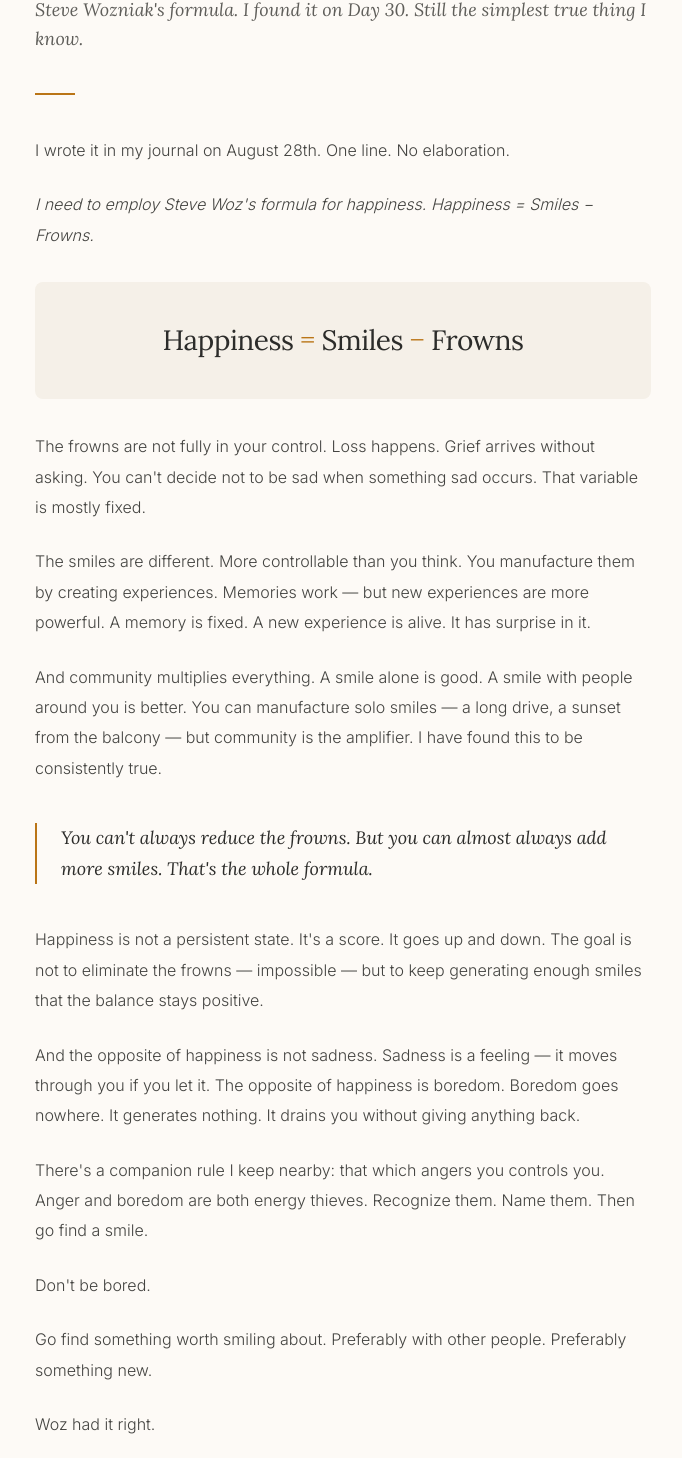
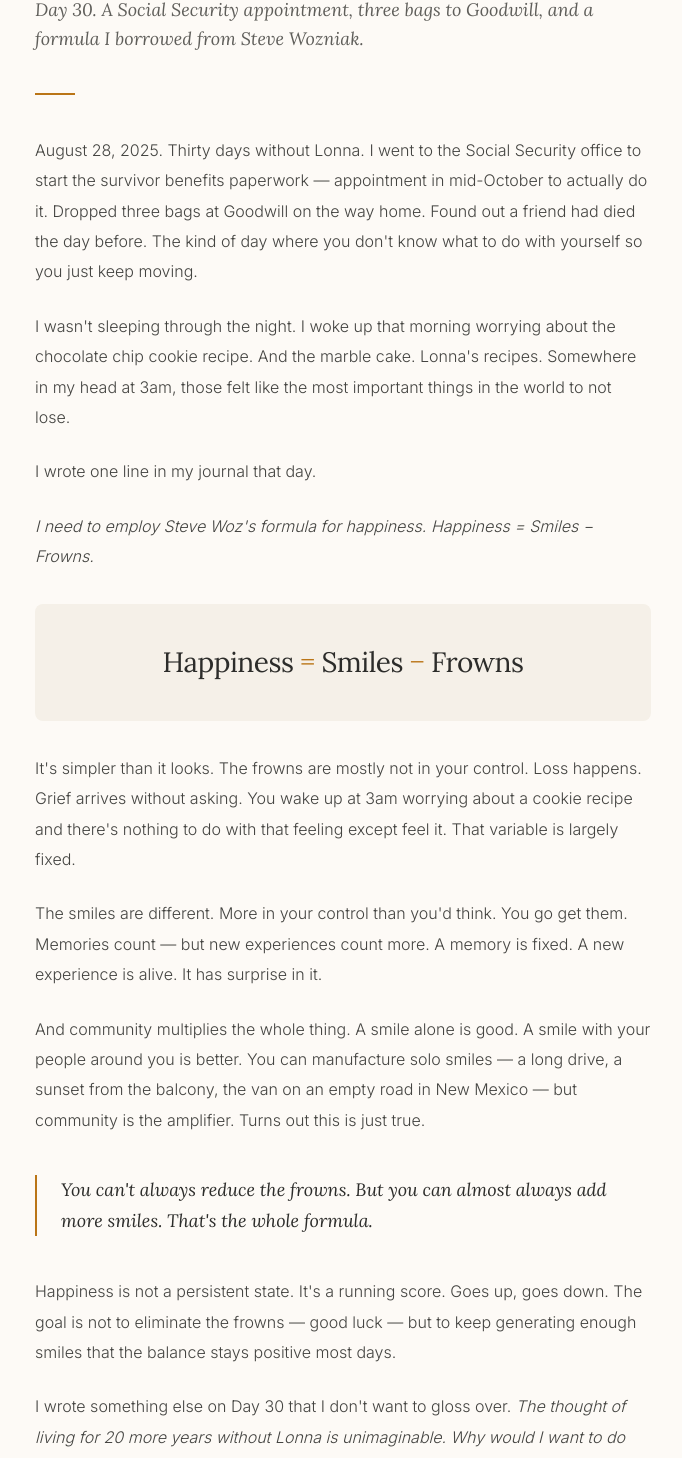
Before and after one commit to caseywsj/caregivertrap, a Next.js app: page /after/happiness-smiles-frowns in a window 1280 px wide. Shown: the part 312-1770 px from the top of the page, without its empty margins (87-769 px from the left). Built offline with nearby package versions, Linux system fonts and the light colour scheme.

Commit message:
Anonymize name in Happiness article

```diff
--- a/app/after/happiness-smiles-frowns/page.tsx
+++ b/app/after/happiness-smiles-frowns/page.tsx
@@ -25,7 +25,7 @@
           </h1>
 
           <p style={{ fontFamily: "'Lora', serif", fontSize: "18px", fontStyle: "italic", color: "#5F5E5A", lineHeight: 1.6, marginBottom: "2.5rem" }}>
-            Steve Wozniak&apos;s formula. I found it on Day 30. Still the simplest true thing I know.
+            Day 30. A Social Security appointment, three bags to Goodwill, and a formula I borrowed from Steve Wozniak.
           </p>
 
           <div style={{ width: "40px", height: "1.5px", background: "#BA7517", marginBottom: "2.5rem" }} />
@@ -33,7 +33,15 @@
           <div style={{ fontSize: "16px", lineHeight: 1.9, color: "#444441", fontWeight: 300 }}>
 
             <p style={{ marginBottom: "1.5rem" }}>
-              I wrote it in my journal on August 28th. One line. No elaboration.
+              August 28, 2025. Thirty days without Lonna. I went to the Social Security office to start the survivor benefits paperwork — appointment in mid-October to actually do it. Dropped three bags at Goodwill on the way home. Found out a friend had died the day before. The kind of day where you don&apos;t know what to do with yourself so you just keep moving.
+            </p>
+
+            <p style={{ marginBottom: "1.5rem" }}>
+              I wasn&apos;t sleeping through the night. I woke up that morning worrying about the chocolate chip cookie recipe. And the marble cake. Lonna&apos;s recipes. Somewhere in my head at 3am, those felt like the most important things in the world to not lose.
+            </p>
+
+            <p style={{ marginBottom: "1.5rem" }}>
+              I wrote one line in my journal that day.
             </p>
 
             <p style={{ marginBottom: "1.5rem", fontStyle: "italic" }}>
@@ -45,15 +53,15 @@
             </div>
 
             <p style={{ marginBottom: "1.5rem" }}>
-              The frowns are not fully in your control. Loss happens. Grief arrives without asking. You can&apos;t decide not to be sad when something sad occurs. That variable is mostly fixed.
+              It&apos;s simpler than it looks. The frowns are mostly not in your control. Loss happens. Grief arrives without asking. You wake up at 3am worrying about a cookie recipe and there&apos;s nothing to do with that feeling except feel it. That variable is largely fixed.
             </p>
 
             <p style={{ marginBottom: "1.5rem" }}>
-              The smiles are different. More controllable than you think. You manufacture them by creating experiences. Memories work — but new experiences are more powerful. A memory is fixed. A new experience is alive. It has surprise in it.
+              The smiles are different. More in your control than you&apos;d think. You go get them. Memories count — but new experiences count more. A memory is fixed. A new experience is alive. It has surprise in it.
             </p>
 
             <p style={{ marginBottom: "1.5rem" }}>
-              And community multiplies everything. A smile alone is good. A smile with people around you is better. You can manufacture solo smiles — a long drive, a sunset from the balcony — but community is the amplifier. I have found this to be consistently true.
+              And community multiplies the whole thing. A smile alone is good. A smile with your people around you is better. You can manufacture solo smiles — a long drive, a sunset from the balcony, the van on an empty road in New Mexico — but community is the amplifier. Turns out this is just true.
             </p>
 
             <blockquote style={{ fontFamily: "'Lora', serif", fontSize: "18px", fontStyle: "italic", lineHeight: 1.7, color: "#2C2C2A", paddingLeft: "1.5rem", borderLeft: "2px solid #BA7517", margin: "2.5rem 0" }}>
@@ -61,21 +69,15 @@
             </blockquote>
 
             <p style={{ marginBottom: "1.5rem" }}>
-              Happiness is not a persistent state. It&apos;s a score. It goes up and down. The goal is not to eliminate the frowns — impossible — but to keep generating enough smiles that the balance stays positive.
+              Happiness is not a persistent state. It&apos;s a running score. Goes up, goes down. The goal is not to eliminate the frowns — good luck — but to keep generating enough smiles that the balance stays positive most days.
             </p>
 
             <p style={{ marginBottom: "1.5rem" }}>
-              And the opposite of happiness is not sadness. Sadness is a feeling — it moves through you if you let it. The opposite of happiness is boredom. Boredom goes nowhere. It generates nothing. It drains you without giving anything back.
+              I wrote something else on Day 30 that I don&apos;t want to gloss over. <em>The thought of living for 20 more years without Lonna is unimaginable. Why would I want to do that?</em> That&apos;s the frown column talking, and it was loud that morning. The formula doesn&apos;t make that question go away. It just gives you something to do with the rest of the day.
             </p>
 
             <p style={{ marginBottom: "1.5rem" }}>
-              There&apos;s a companion rule I keep nearby: that which angers you controls you. Anger and boredom are both energy thieves. Recognize them. Name them. Then go find a smile.
-            </p>
-
-            <p style={{ marginBottom: "1.5rem" }}>Don&apos;t be bored.</p>
-
-            <p style={{ marginBottom: "1.5rem" }}>
-              Go find something worth smiling about. Preferably with other people. Preferably something new.
+              Go find a smile. Preferably with other people. Preferably something new.
             </p>
 
             <p style={{ marginBottom: "2.5rem" }}>Woz had it right.</p>
```
